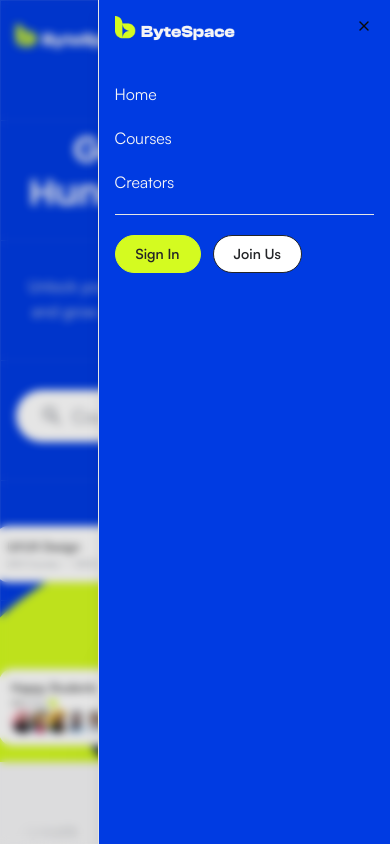
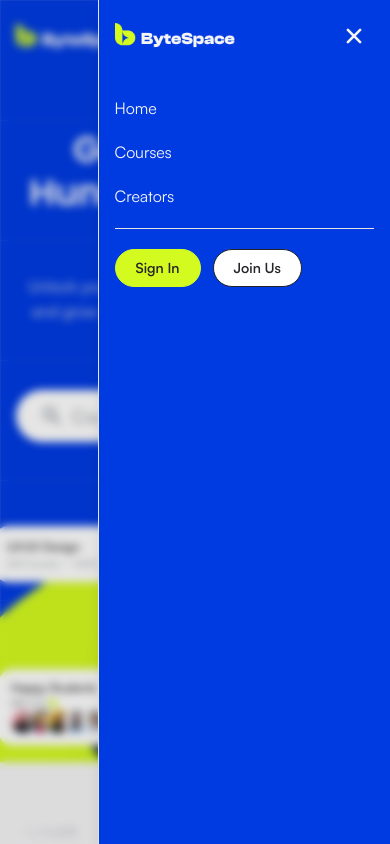
Before and after one commit to coderamit01/bytespace, a Next.js app: page / in a window 390 px wide. Both pictures are taken after a click on the button "Open menu". Shown: the top 844 px of the page. Built offline with nearby package versions, Linux system fonts and the light colour scheme.

Commit message:
header close fix issue fix

```diff
--- a/src/components/layouts/Header/Header.tsx
+++ b/src/components/layouts/Header/Header.tsx
@@ -3,8 +3,9 @@ import Link from "next/link";
 import LogoLight from "@/public/logo-light.png";
 import { NavItem } from "@/src/types";
 import { MdOutlineShoppingBag } from "react-icons/md";
-import { Sheet, SheetContent, SheetHeader, SheetTrigger } from "@/src/components/ui/sheet";
+import { Sheet, SheetClose, SheetContent, SheetHeader, SheetTitle, SheetTrigger } from "@/src/components/ui/sheet";
 import { RiMenu3Line } from "react-icons/ri";
+import { IoClose } from "react-icons/io5";
 
 const Header = () => {
   const navItems: NavItem[] = [
@@ -52,29 +53,48 @@ const Header = () => {
                 <RiMenu3Line size="24" className="text-white" />
               </SheetTrigger>
 
-              <SheetContent className="bg-purple">
-                <SheetHeader>
+              <SheetContent className="bg-purple" showCloseButton={false}>
+                <SheetHeader className="flex-row items-center justify-between">
                   <Image src={LogoLight} className="w-30 md:w-40 max-w-40" height={100} width={160} alt="Logo" />
+                  <SheetClose
+                    aria-label="Close menu"
+                    className="flex size-10 cursor-pointer items-center justify-center rounded-full text-shuttle-50 transition-colors hover:bg-white/10 hover:text-white"
+                  >
+                    <IoClose size={28} />
+                  </SheetClose>
                 </SheetHeader>
 
                 <div className="pt-2 flex flex-col gap-5 px-4">
                   {
                     navItems.map((item, id) => (
-                      <Link key={id} href={item.href} className="text-base font-satoshi font-normal text-shuttle-50 hover:text-white">
+                      <SheetClose
+                        key={id}
+                        render={<Link href={item.href} />}
+                        nativeButton={false}
+                        className="text-base font-satoshi font-normal text-shuttle-50 hover:text-white"
+                      >
                         {item.label}
-                      </Link>
+                      </SheetClose>
                     ))
                   }
 
                   <div className="h-px bg-border border-slate-300" />
                   <div className="flex items-center space-x-3">
-                    <Link href="/login" className="text-[#242528] font-satoshi font-semibold rounded-full flex items-center justify-center px-5 py-2 border border-lime bg-lime">
+                    <SheetClose
+                      render={<Link href="/login" />}
+                      nativeButton={false}
+                      className="text-[#242528] font-satoshi font-semibold rounded-full flex items-center justify-center px-5 py-2 border border-lime bg-lime"
+                    >
                       Sign In
-                    </Link>
+                    </SheetClose>
 
-                    <Link href="/signup" className="text-[#242528] font-satoshi font-semibold rounded-full flex items-center justify-center px-5 py-2 border border-[#242528] bg-white hover:border-lime hover:bg-lime">
+                    <SheetClose
+                      render={<Link href="/signup" />}
+                      nativeButton={false}
+                      className="text-[#242528] font-satoshi font-semibold rounded-full flex items-center justify-center px-5 py-2 border border-[#242528] bg-white hover:border-lime hover:bg-lime"
+                    >
                       Join Us
-                    </Link>
+                    </SheetClose>
                   </div>
 
                 </div>
```
